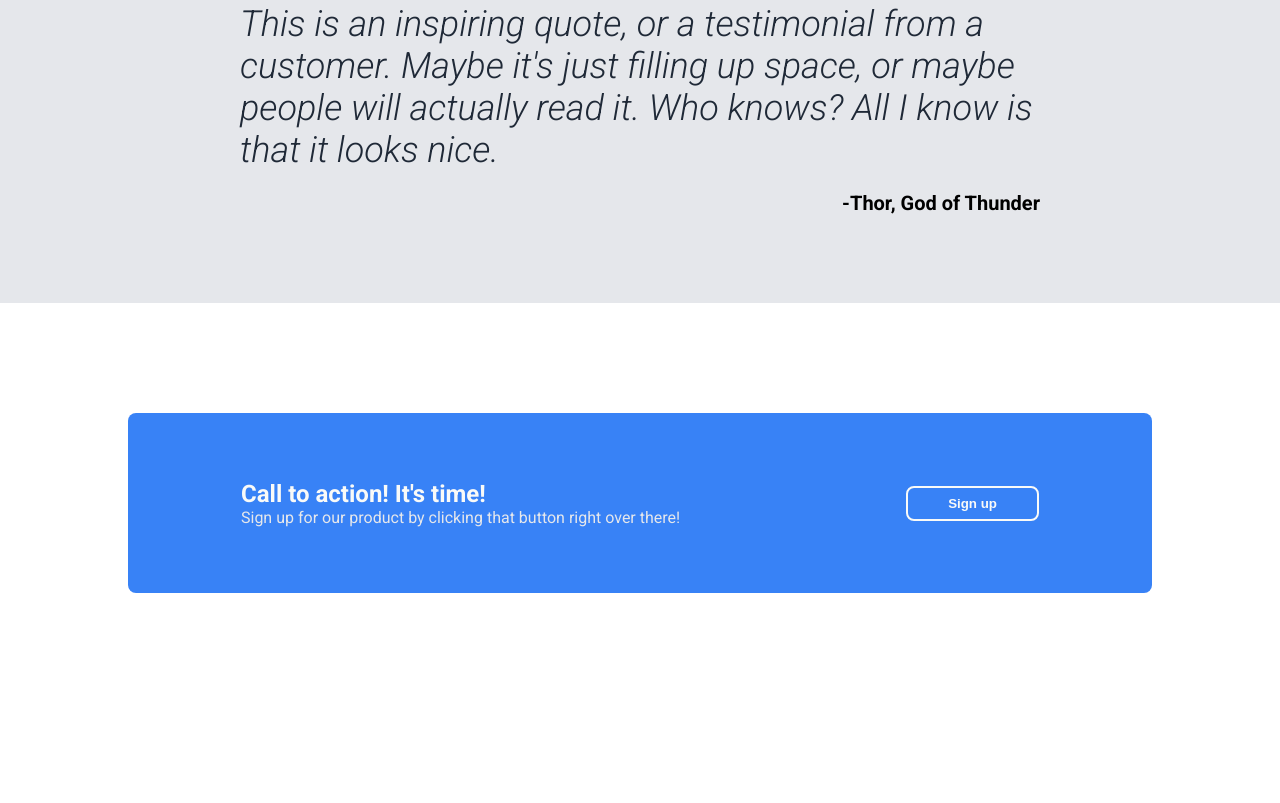
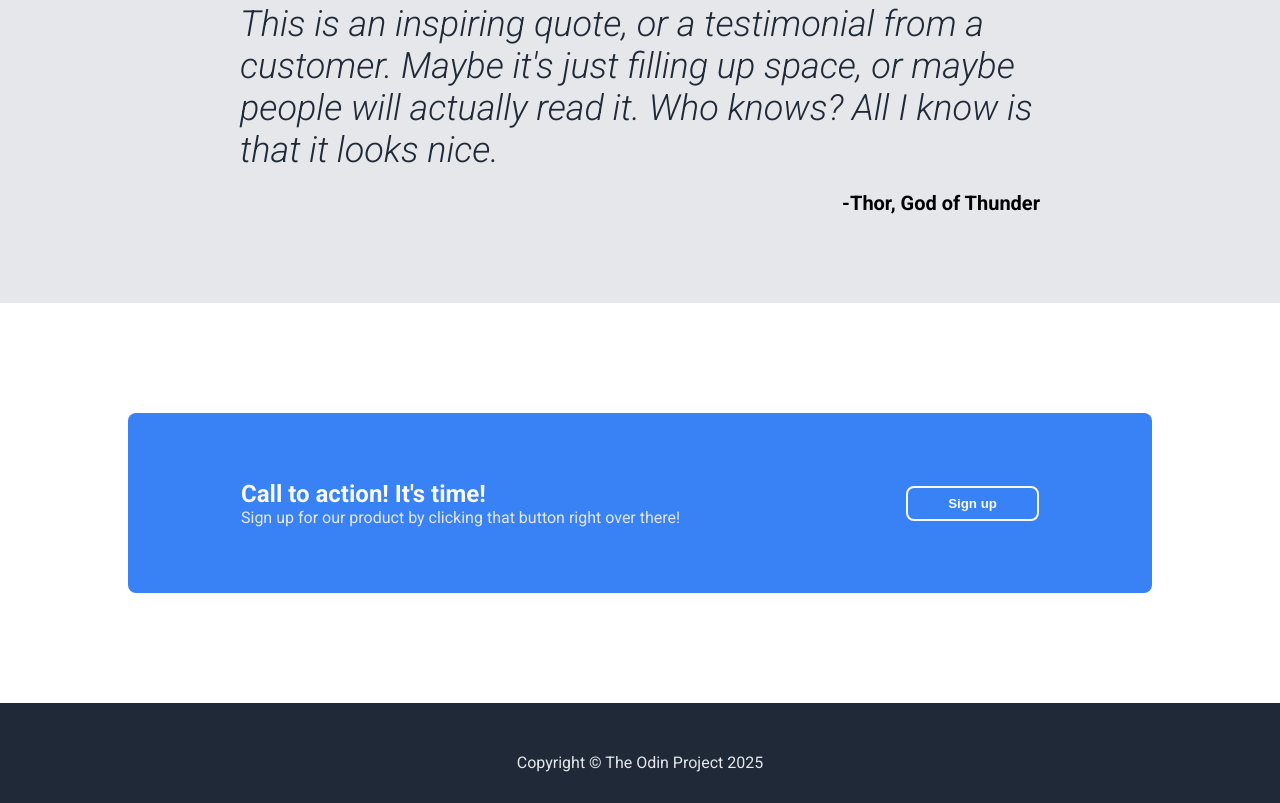
Before and after one commit to dyandel-dev/landing-page, a plain HTML site: page index.html in a window 1280 px wide. Shown: the part 1275-2078 px from the top of the page. Before the commit the page ends 1978 px from the top, so only its background shows below. Drawn offline with Linux system fonts and the light colour scheme.

Commit message:
Add footer with copyright to landing page

```diff
--- a/index.html
+++ b/index.html
@@ -78,5 +78,6 @@
         <button>Sign up</button>
       </div>
     </div>
+    <div class="footer">Copyright &copy; The Odin Project 2025</div>
   </body>
 </html>
--- a/style.css
+++ b/style.css
@@ -165,3 +165,12 @@ h2 {
   border: 2px solid #f9faf8;
   padding: 8px 40px;
 }
+
+.footer {
+  background-color: #1f2937;
+  height: 100px;
+  text-align: center;
+  padding: 50px;
+  box-sizing: border-box;
+  color: #e5e7eb;
+}
```
